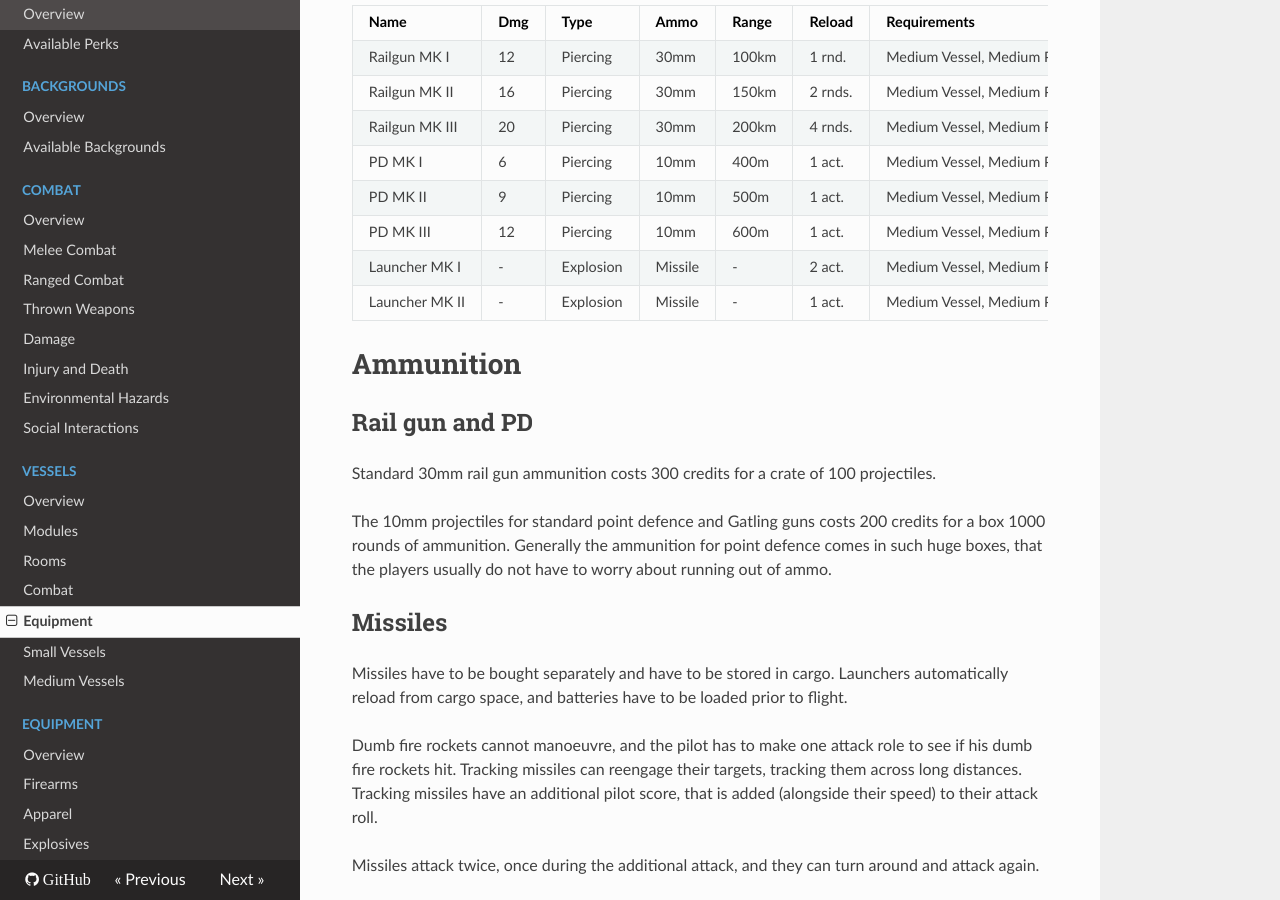
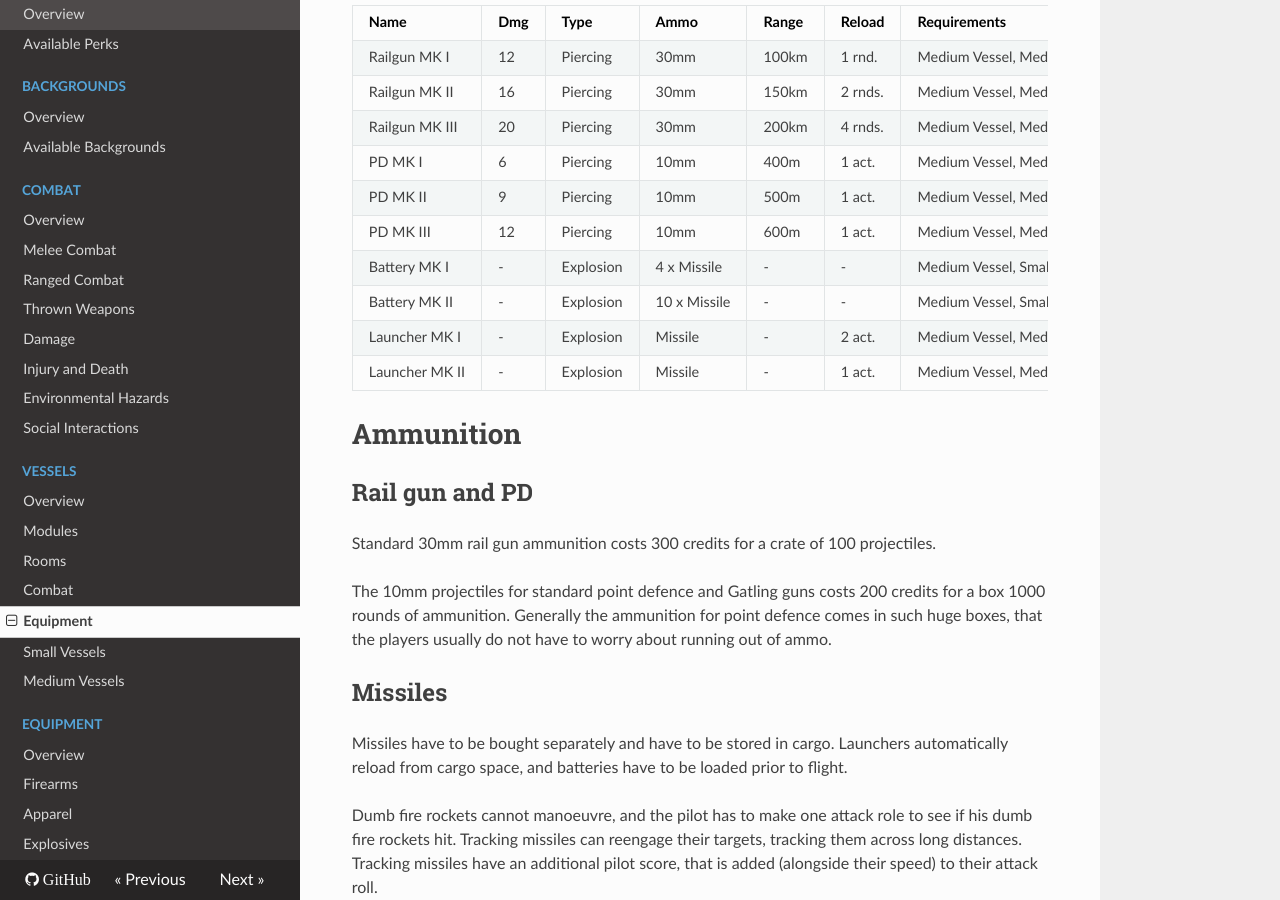
Before and after one commit to ehrpg/rules, an MkDocs documentation site: the page built from docs/vessels/equipment.md, in a window 1280 px wide and 900 px high, scrolled down 4401 px. Built offline with MkDocs 1.6.1, drawn with Linux system fonts in a browser that asks for light colours; nearby versions of some CDN libraries; old or Windows-style settings are respelled for this version of MkDocs.

Commit message:
Add medium batteries

```diff
--- a/docs/vessels/equipment.md
+++ b/docs/vessels/equipment.md
@@ -174,6 +174,8 @@ are empty, they have to be manually reloaded.
 | PD MK I         | 6   | Piercing  | 10mm    | 400m   | 1 act. | Medium Vessel, Medium Power Core MK I   | 10 Burst |  60000
 | PD MK II        | 9   | Piercing  | 10mm    | 500m   | 1 act. | Medium Vessel, Medium Power Core MK II  | 10 Burst |  90000
 | PD MK III       | 12  | Piercing  | 10mm    | 600m   | 1 act. | Medium Vessel, Medium Power Core MK III | 15 Burst | 120000
+| Battery MK I    | -   | Explosion |  4 x Missile | - | -      | Medium Vessel, Small Power Core MK I    | No reload, -1 Speed |  30000
+| Battery MK II   | -   | Explosion | 10 x Missile | - | -      | Medium Vessel, Small Power Core MK II   | No reload, -2 Speed |  60000
 | Launcher MK I   | -   | Explosion | Missile | -      | 2 act. | Medium Vessel, Medium Power Core MK I   |          |  50000
 | Launcher MK II  | -   | Explosion | Missile | -      | 1 act. | Medium Vessel, Medium Power Core MK II  |          | 100000
 
```
